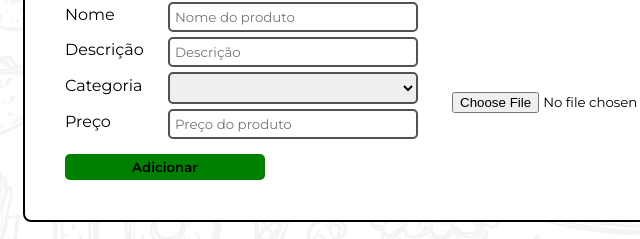
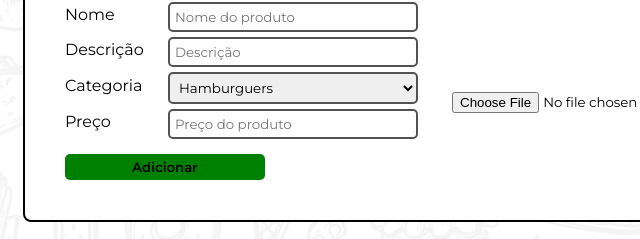
Before and after one commit to LGuedes92/FASTBURGUER, a plain HTML site: page src/admin-cadastro.html in a window 1280 px wide. Shown: the part 195-434 px from the top of the page, 217-857 px from the left. Drawn offline with nearby package versions, Linux system fonts and the light colour scheme.

Commit message:
Update admin-cadastro.html

```diff
--- a/src/admin-cadastro.html
+++ b/src/admin-cadastro.html
@@ -58,7 +58,7 @@
             <input type="text" id="desc" name="desc" placeholder="Descrição">
             <label for="categoria">Categoria</label>
             <select name="categ" id="categ">
-                <option value="nomodule"></option>
+                <option disabled></option>
                 <option value="hamburguers">Hamburguers</option>
                 <option value="bebidas">Bebidas</option>
             </select>
```
